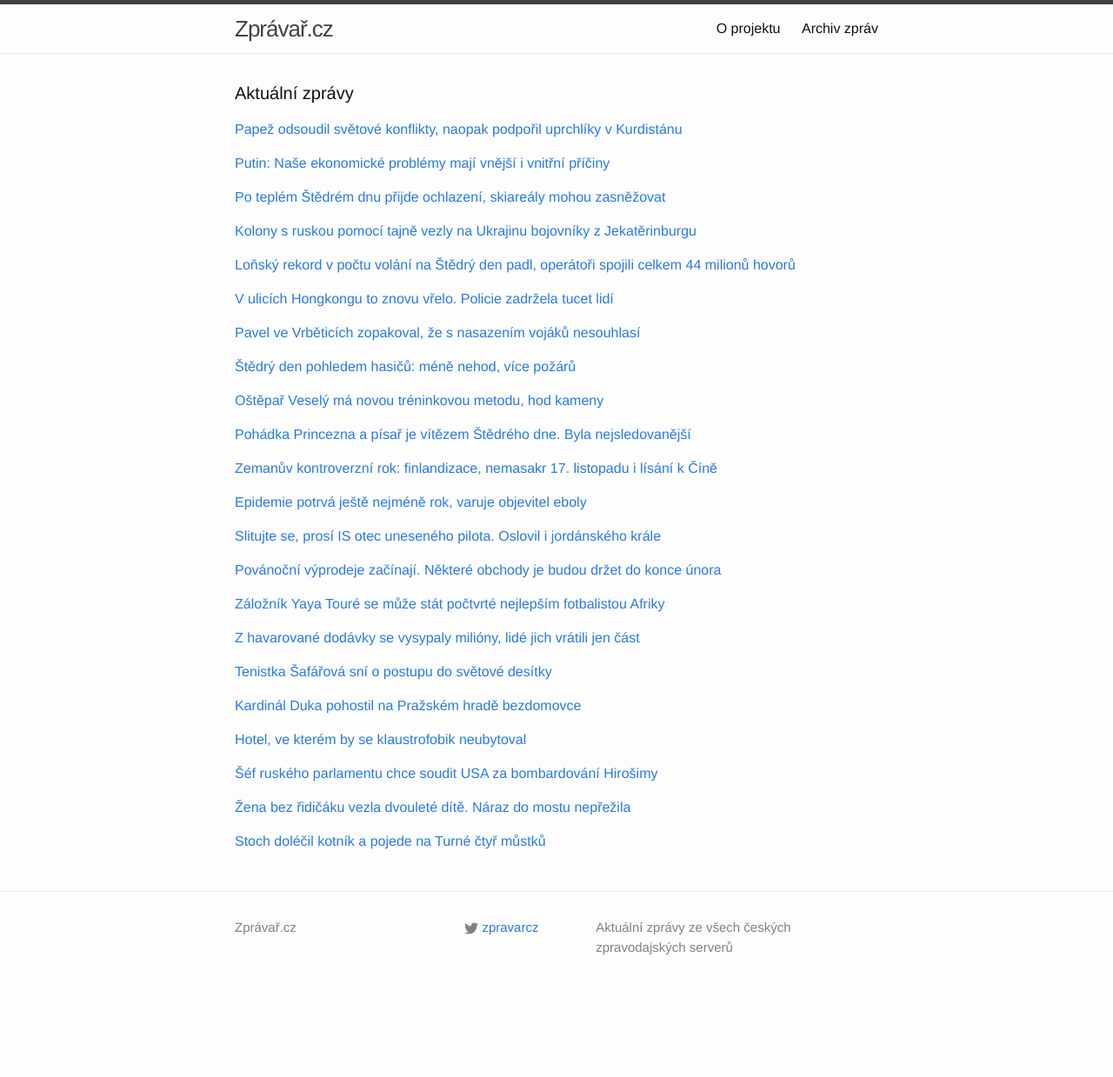
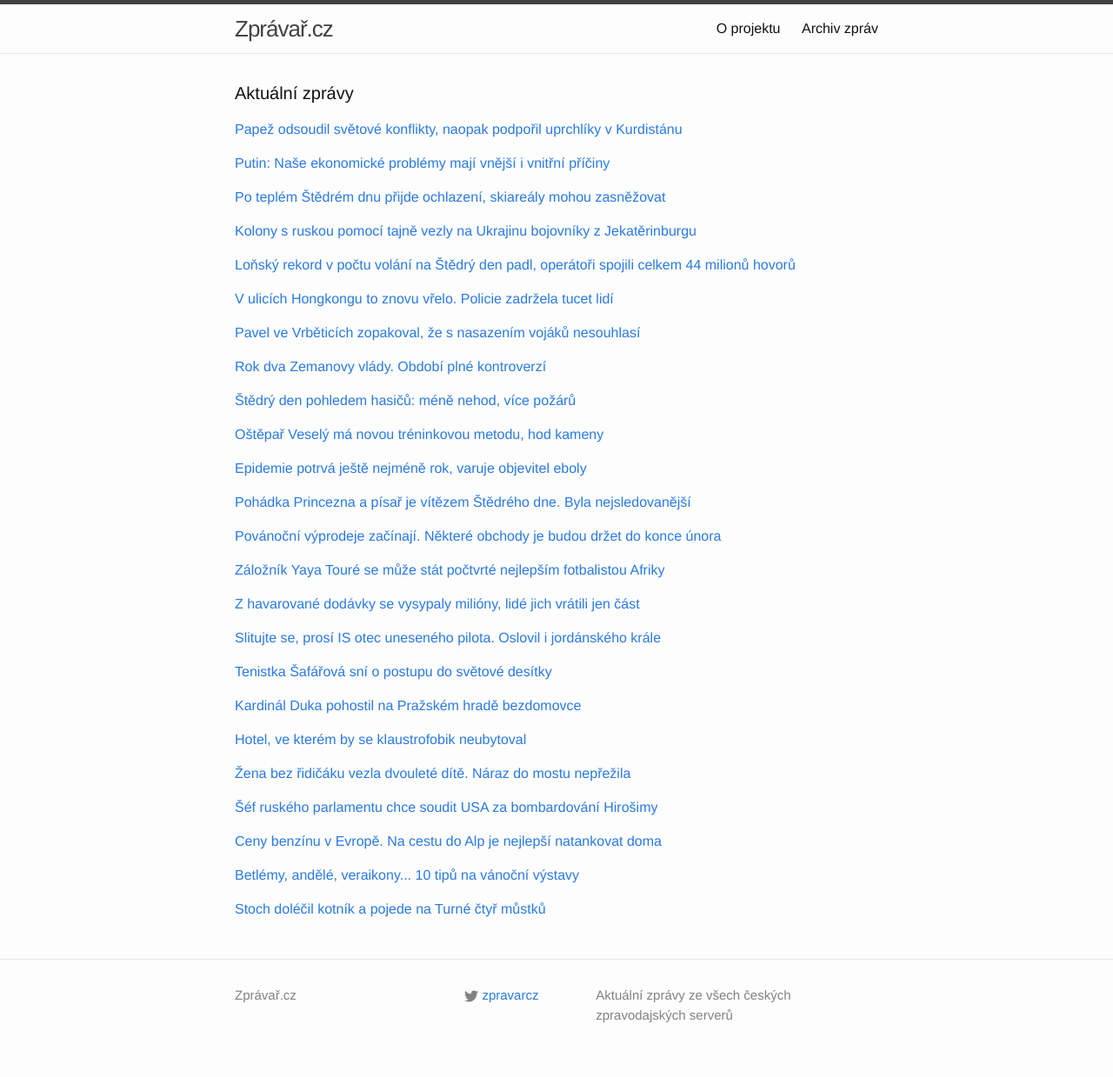
Before and after one commit to adliska/zpravar, a Jekyll site: the page built from index.html, in a window 1280 px wide. Shown: the whole page at 87% size. Built offline with Jekyll 4.4.1, drawn with Linux system fonts in a browser that asks for light colours; before the commit the page ends 1161 px from its top, so only the background shows below that; some of the changed lines change nothing that is shown.

Commit message:
zpravar news update

```diff
--- a/index.html
+++ b/index.html
@@ -104,8 +104,18 @@ layout: default
 <li><a href=http://www.ceskenoviny.cz/zpravy/zpravy/vojaky-ve-vrbeticich-neohlasene-navstivil-sef-generalniho-stabu/1162365>Vojáky ve Vrběticích neohlášeně navštívil šéf generálního štábu - www.ceskenoviny.cz</a></li>
 <li><a href=http://www.ceskenoviny.cz/zpravy/zpravy/lipova-chce-zprujezdnit-cestu-do-haluzic-policie-zatim-nevyhovi/1162353>Lipová chce zprůjezdnit cestu do Haluzic, policie zatím nevyhoví - www.ceskenoviny.cz</a></li>
 </ul>
-</div><p><a href="javascript:;" onclick="toggle_visibility('zpravy7')">Štědrý den pohledem hasičů: méně nehod, více požárů</a></p>
+</div><p><a href="javascript:;" onclick="toggle_visibility('zpravy7')">Rok dva Zemanovy vlády. Období plné kontroverzí</a></p>
 <div id="zpravy7" style="display:none">
+<ul>
+<li><a href=http://www.denik.cz/z_domova/druhy-rok-zemanovy-vlady-byl-plny-kontroverzi-20141225.html>Rok dva Zemanovy vlády. Období plné kontroverzí - www.denik.cz</a></li>
+<li><a href=http://www.lidovky.cz/prezident-milos-zeman-ma-za-sebou-rok-plny-kontroverzi-pia-/zpravy-domov.aspx?c=A141225_162546_ln_domov_mmu>Zemanův kontroverzní rok: finlandizace, nemasakr 17. listopadu i lísání k Číně  - www.lidovky.cz</a></li>
+<li><a href=http://zpravy.e15.cz/domaci/politika/od-podpory-exportu-az-k-cervene-karte-zeman-ma-za-sebou-kontroverzni-rok-1148669>Od podpory exportu až k červené kartě. Zeman má za sebou kontroverzní rok - zpravy.e15.cz</a></li>
+<li><a href=http://zpravy.idnes.cz/kontroverzni-rok-milose-zemana-dnp-/domaci.aspx?c=A141225_151952_domaci_fer>Kontroverzní rok Miloše Zemana: podpora exportu v Číně i vulgarity v ČRo - zpravy.idnes.cz</a></li>
+<li><a href=http://www.novinky.cz/domaci/357229-zemanuv-rok-kontroverzni-vyroky-i-obchodni-navstevy.html>Zemanův rok: Kontroverzní výroky i obchodní návštěvy - www.novinky.cz</a></li>
+<li><a href=http://www.ceskenoviny.cz/zpravy/zpravy/prezident-milos-zeman-ma-za-sebou-rok-plny-kontroverzi/1162381>Prezident Miloš Zeman má za sebou rok plný kontroverzí - www.ceskenoviny.cz</a></li>
+</ul>
+</div><p><a href="javascript:;" onclick="toggle_visibility('zpravy8')">Štědrý den pohledem hasičů: méně nehod, více požárů</a></p>
+<div id="zpravy8" style="display:none">
 <ul>
 <li><a href=http://www.tyden.cz/rubriky/domaci/stedry-den-pohledem-hasicu-mene-nehod-vice-pozaru_328315.html>Štědrý den pohledem hasičů: méně nehod, více požárů - www.tyden.cz</a></li>
 <li><a href=http://www.denik.cz/z_domova/hasicum-na-stedry-den-ubylo-zasahu-pozaru-ale-bylo-vic-20141225.html>Hasičům na Štědrý den ubylo zásahů, požárů ale bylo víc - www.denik.cz</a></li>
@@ -114,8 +124,8 @@ layout: default
 <li><a href=http://www.novinky.cz/krimi/357207-hasici-meli-perny-stedry-den.html>Hasiči měli perný Štědrý den - www.novinky.cz</a></li>
 <li><a href=http://www.novinky.cz/krimi/357207-hasici-na-olomoucku-maji-za-sebou-perny-den.html>Hasiči na Olomoucku mají za sebou perný den  - www.novinky.cz</a></li>
 </ul>
-</div><p><a href="javascript:;" onclick="toggle_visibility('zpravy8')">Oštěpař Veselý má novou tréninkovou metodu, hod kameny</a></p>
-<div id="zpravy8" style="display:none">
+</div><p><a href="javascript:;" onclick="toggle_visibility('zpravy9')">Oštěpař Veselý má novou tréninkovou metodu, hod kameny</a></p>
+<div id="zpravy9" style="display:none">
 <ul>
 <li><a href=http://sport.aktualne.cz/ostepar-vesely-ma-novou-treninkovou-metodu-hod-kameny/r~734919a48c3611e4ba57002590604f2e/>Oštěpař Veselý má novou tréninkovou metodu, hod kameny - sport.aktualne.cz</a></li>
 <li><a href=http://www.denik.cz/atletika/vesely-hazel-kameny-a-k-odchodu-spotakove-rika-vypada-spokojene-20141225.html>Veselý házel kameny a k odchodu Špotákové říká: Vypadá spokojeně - www.denik.cz</a></li>
@@ -124,8 +134,17 @@ layout: default
 <li><a href=http://www.sportovninoviny.cz/zpravy/vesely-se-naucil-zachazet-s-kolenem-a-hazel-sutry/1162372>Veselý se naučil zacházet s kolenem a házel šutry - www.sportovninoviny.cz</a></li>
 <li><a href=http://sport.idnes.cz/vesely-priprava-02f-/atletika.aspx?c=A141223_173925_atletika_fil>Místo oštěpu vrhal šutry, teď bude Veselý házet cukroví. Do sebe - sport.idnes.cz</a></li>
 </ul>
-</div><p><a href="javascript:;" onclick="toggle_visibility('zpravy9')">Pohádka Princezna a písař je vítězem Štědrého dne. Byla nejsledovanější </a></p>
-<div id="zpravy9" style="display:none">
+</div><p><a href="javascript:;" onclick="toggle_visibility('zpravy10')">Epidemie potrvá ještě nejméně rok, varuje objevitel eboly</a></p>
+<div id="zpravy10" style="display:none">
+<ul>
+<li><a href=http://www.ceskatelevize.cz/ct24/svet/296400-epidemie-potrva-jeste-nejmene-rok-varuje-objevitel-eboly/>Epidemie potrvá ještě nejméně rok, varuje objevitel eboly - www.ceskatelevize.cz</a></li>
+<li><a href=http://zpravy.e15.cz/zahranicni/udalosti/boj-proti-ebole-nekonci-epidemie-v-zapadni-africe-potrva-nejmene-rok-1148632>Boj proti ebole nekončí. Epidemie v západní Africe potrvá nejméně rok - zpravy.e15.cz</a></li>
+<li><a href=http://www.novinky.cz/zahranicni/svet/357209-epidemie-eboly-potrva-nejmene-dalsi-rok.html>Epidemie eboly potrvá nejméně další rok  - www.novinky.cz</a></li>
+<li><a href=http://zahranicni.ihned.cz/afrika/c1-63298760-ebola-afrika-epidemie>Epidemie eboly potrvá na západě Afriky ještě nejméně rok - zahranicni.ihned.cz</a></li>
+<li><a href=http://www.ceskenoviny.cz/zpravy/zpravy/epidemie-eboly-v-zapadni-africe-asi-potrva-nejmene-jeste-rok/1162301>Epidemie eboly v západní Africe asi potrvá nejméně ještě rok - www.ceskenoviny.cz</a></li>
+</ul>
+</div><p><a href="javascript:;" onclick="toggle_visibility('zpravy11')">Pohádka Princezna a písař je vítězem Štědrého dne. Byla nejsledovanější </a></p>
+<div id="zpravy11" style="display:none">
 <ul>
 <li><a href=http://www.lidovky.cz/pohadka-princezna-a-pisar-je-vitezem-stedreho-dne-byla-nejsledovanejsi-1ml-/media.aspx?c=A141225_125446_ln-media_rof>Pohádka Princezna a písař je vítězem Štědrého dne. Byla nejsledovanější  - www.lidovky.cz</a></li>
 <li><a href=http://www.ceskatelevize.cz/ct24/media-it/296393-stedremu-dni-opet-kralovala-nova-pohadka-ct/>Štědrému dni opět kralovala nová pohádka ČT - www.ceskatelevize.cz</a></li>
@@ -133,55 +152,37 @@ layout: default
 <li><a href=http://www.denik.cz/ekonomika/pohadka-princezna-a-pisar-nejsledovanejsim-poradem-stedreho-dne-20141225.html>Pohádka Princezna a písař nejsledovanějším pořadem Štědrého dne - www.denik.cz</a></li>
 <li><a href=http://domaci.ihned.cz/c1-63298770-sledovanost-stedry-vecer-stedry-den-ct1-nova-prima>Štědrý večer ovládly ČT 1 a Prima. Porazily i premiéru Šafránkové na Nově - domaci.ihned.cz</a></li>
 </ul>
-</div><p><a href="javascript:;" onclick="toggle_visibility('zpravy10')">Zemanův kontroverzní rok: finlandizace, nemasakr 17. listopadu i lísání k Číně </a></p>
-<div id="zpravy10" style="display:none">
-<ul>
-<li><a href=http://www.lidovky.cz/prezident-milos-zeman-ma-za-sebou-rok-plny-kontroverzi-pia-/zpravy-domov.aspx?c=A141225_162546_ln_domov_mmu>Zemanův kontroverzní rok: finlandizace, nemasakr 17. listopadu i lísání k Číně  - www.lidovky.cz</a></li>
-<li><a href=http://zpravy.e15.cz/domaci/politika/od-podpory-exportu-az-k-cervene-karte-zeman-ma-za-sebou-kontroverzni-rok-1148669>Od podpory exportu až k červené kartě. Zeman má za sebou kontroverzní rok - zpravy.e15.cz</a></li>
-<li><a href=http://zpravy.idnes.cz/kontroverzni-rok-milose-zemana-dnp-/domaci.aspx?c=A141225_151952_domaci_fer>Kontroverzní rok Miloše Zemana: podpora exportu v Číně i vulgarity v ČRo - zpravy.idnes.cz</a></li>
-<li><a href=http://www.novinky.cz/domaci/357229-zemanuv-rok-kontroverzni-vyroky-i-obchodni-navstevy.html>Zemanův rok: Kontroverzní výroky i obchodní návštěvy - www.novinky.cz</a></li>
-<li><a href=http://www.ceskenoviny.cz/zpravy/zpravy/prezident-milos-zeman-ma-za-sebou-rok-plny-kontroverzi/1162381>Prezident Miloš Zeman má za sebou rok plný kontroverzí - www.ceskenoviny.cz</a></li>
-</ul>
-</div><p><a href="javascript:;" onclick="toggle_visibility('zpravy11')">Epidemie potrvá ještě nejméně rok, varuje objevitel eboly</a></p>
-<div id="zpravy11" style="display:none">
-<ul>
-<li><a href=http://www.ceskatelevize.cz/ct24/svet/296400-epidemie-potrva-jeste-nejmene-rok-varuje-objevitel-eboly/>Epidemie potrvá ještě nejméně rok, varuje objevitel eboly - www.ceskatelevize.cz</a></li>
-<li><a href=http://zpravy.e15.cz/zahranicni/udalosti/boj-proti-ebole-nekonci-epidemie-v-zapadni-africe-potrva-nejmene-rok-1148632>Boj proti ebole nekončí. Epidemie v západní Africe potrvá nejméně rok - zpravy.e15.cz</a></li>
-<li><a href=http://www.novinky.cz/zahranicni/svet/357209-epidemie-eboly-potrva-nejmene-dalsi-rok.html>Epidemie eboly potrvá nejméně další rok  - www.novinky.cz</a></li>
-<li><a href=http://zahranicni.ihned.cz/afrika/c1-63298760-ebola-afrika-epidemie>Epidemie eboly potrvá na západě Afriky ještě nejméně rok - zahranicni.ihned.cz</a></li>
-<li><a href=http://www.ceskenoviny.cz/zpravy/zpravy/epidemie-eboly-v-zapadni-africe-asi-potrva-nejmene-jeste-rok/1162301>Epidemie eboly v západní Africe asi potrvá nejméně ještě rok - www.ceskenoviny.cz</a></li>
-</ul>
-</div><p><a href="javascript:;" onclick="toggle_visibility('zpravy12')">Slitujte se, prosí IS otec uneseného pilota. Oslovil i jordánského krále</a></p>
+</div><p><a href="javascript:;" onclick="toggle_visibility('zpravy12')">Povánoční výprodeje začínají. Některé obchody je budou držet do konce února</a></p>
 <div id="zpravy12" style="display:none">
-<ul>
-<li><a href=http://zpravy.idnes.cz/otec-zajateho-jordanskeho-pilota-apeluje-na-unosce-f8q-/zahranicni.aspx?c=A141225_145747_zahranicni_ert>Slitujte se, prosí IS otec uneseného pilota. Oslovil i jordánského krále - zpravy.idnes.cz</a></li>
-<li><a href=http://www.ceskatelevize.cz/ct24/svet/296404-jordansko-se-snazi-zachranit-pilota-jehoz-v-syrii-zajal-is/>Jordánsko se snaží zachránit pilota, jehož v Sýrii zajal IS - www.ceskatelevize.cz</a></li>
-<li><a href=http://zpravy.aktualne.cz/zahranici/jordansko-se-snazi-zachranit-pilota-jehoz-v-syrii-zajal-is/r~c74446048c2811e4aff10025900fea04/>Jordánsko se snaží zachránit pilota, jehož zajali islamisté - zpravy.aktualne.cz</a></li>
-<li><a href=http://www.ceskenoviny.cz/zpravy/zpravy/jordansko-se-snazi-zachranit-pilota-jehoz-v-syrii-zajal-is/1162357>Jordánsko se snaží zachránit pilota, jehož v Sýrii zajal IS - www.ceskenoviny.cz</a></li>
-</ul>
-</div><p><a href="javascript:;" onclick="toggle_visibility('zpravy13')">Povánoční výprodeje začínají. Některé obchody je budou držet do konce února</a></p>
-<div id="zpravy13" style="display:none">
 <ul>
 <li><a href=http://byznys.ihned.cz/c1-63300160-povanocni-vyprodeje-zacinaji-nektere-obchody-je-budou-drzet-do-konce-unora>Povánoční výprodeje začínají. Některé obchody je budou držet do konce února - byznys.ihned.cz</a></li>
 <li><a href=http://ekonomika.idnes.cz/povanocni-vyprodej-2014-0uw-/ekonomika.aspx?c=A141225_094200_ekonomika_hro>Startují povánoční výprodeje. Slevíme až 70 procent, slibují prodejci - ekonomika.idnes.cz</a></li>
 <li><a href=http://www.denik.cz/ekonomika/v-patek-spusti-obchodnici-povanocni-vyprodeje-20141225.html>V pátek spustí obchodníci výprodeje, slevy budou až 70 procent - www.denik.cz</a></li>
 <li><a href=http://www.financninoviny.cz/zpravodajstvi/zpravy/v-patek-spusti-obchodnici-povanocni-vyprodeje/1162311>V pátek spustí obchodníci povánoční výprodeje - www.financninoviny.cz</a></li>
 </ul>
-</div><p><a href="javascript:;" onclick="toggle_visibility('zpravy14')">Záložník Yaya Touré se může stát počtvrté nejlepším fotbalistou Afriky</a></p>
-<div id="zpravy14" style="display:none">
+</div><p><a href="javascript:;" onclick="toggle_visibility('zpravy13')">Záložník Yaya Touré se může stát počtvrté nejlepším fotbalistou Afriky</a></p>
+<div id="zpravy13" style="display:none">
 <ul>
 <li><a href=http://www.rozhlas.cz/_zprava/zaloznik-yaya-toure-se-muze-stat-poctvrte-nejlepsim-fotbalistou-afriky--1436688>Záložník Yaya Touré se může stát počtvrté nejlepším fotbalistou Afriky - www.rozhlas.cz</a></li>
 <li><a href=http://fotbal.idnes.cz/yaya-toure-se-muze-poctvrte-stat-nejlepsim-fotbalistou-afriky-pvm-/fot_reprez.aspx?c=A141225_152434_fot_reprez_par>Yaya Touré se může stát počtvrté nejlepším fotbalistou Afriky - fotbal.idnes.cz</a></li>
 <li><a href=http://sport.aktualne.cz/nejlepsi-fotbalista-afriky-bude-to-opet-yaya-toure/r~866670768c4111e4aff10025900fea04/>Nejlepší fotbalista Afriky: bude to opět Yaya Touré? - sport.aktualne.cz</a></li>
 <li><a href=http://www.denik.cz/fotbal/bony-ne-nejlepsim-fotbalistou-afriky-se-muze-znovu-stat-yaya-toure-20141225.html>Bony ne, nejlepším fotbalistou Afriky se může znovu stát Yaya Touré - www.denik.cz</a></li>
 </ul>
-</div><p><a href="javascript:;" onclick="toggle_visibility('zpravy15')">Z havarované dodávky se vysypaly milióny, lidé jich vrátili jen část</a></p>
-<div id="zpravy15" style="display:none">
+</div><p><a href="javascript:;" onclick="toggle_visibility('zpravy14')">Z havarované dodávky se vysypaly milióny, lidé jich vrátili jen část</a></p>
+<div id="zpravy14" style="display:none">
 <ul>
 <li><a href=http://www.novinky.cz/koktejl/357210-z-havarovane-dodavky-se-vysypaly-miliony-lide-jich-vratili-jen-cast.html>Z havarované dodávky se vysypaly milióny, lidé jich vrátili jen část - www.novinky.cz</a></li>
 <li><a href=http://www.novinky.cz/koktejl/357210-z-havarovane-dodavky-se-vysypaly-miliony-lide-si-je-rozebrali.html>Z havarované dodávky se vysypaly milióny, lidé si je rozebrali - www.novinky.cz</a></li>
 <li><a href=http://zpravy.idnes.cz/havarie-dodavky-s-miliony-dolaru-v-hongkongu-fnd-/zahranicni.aspx?c=A141225_080704_zahranicni_cen>Hongkongská policie žádá lidi, aby vrátili miliony z havarované dodávky - zpravy.idnes.cz</a></li>
 <li><a href=http://zpravy.aktualne.cz/zahranici/hongkongska-policie-postrada-miliony-z-havarovane-dodavky/r~088bcb508c0611e4b98c002590604f2e/>Hongkongská policie postrádá miliony z havarované dodávky - zpravy.aktualne.cz</a></li>
+</ul>
+</div><p><a href="javascript:;" onclick="toggle_visibility('zpravy15')">Slitujte se, prosí IS otec uneseného pilota. Oslovil i jordánského krále</a></p>
+<div id="zpravy15" style="display:none">
+<ul>
+<li><a href=http://zpravy.idnes.cz/otec-zajateho-jordanskeho-pilota-apeluje-na-unosce-f8q-/zahranicni.aspx?c=A141225_145747_zahranicni_ert>Slitujte se, prosí IS otec uneseného pilota. Oslovil i jordánského krále - zpravy.idnes.cz</a></li>
+<li><a href=http://www.ceskatelevize.cz/ct24/svet/296404-jordansko-se-snazi-zachranit-pilota-jehoz-v-syrii-zajal-is/>Jordánsko se snaží zachránit pilota, jehož v Sýrii zajal IS - www.ceskatelevize.cz</a></li>
+<li><a href=http://zpravy.aktualne.cz/zahranici/jordansko-se-snazi-zachranit-pilota-jehoz-v-syrii-zajal-is/r~c74446048c2811e4aff10025900fea04/>Jordánsko se snaží zachránit pilota, jehož zajali islamisté - zpravy.aktualne.cz</a></li>
+<li><a href=http://www.ceskenoviny.cz/zpravy/zpravy/jordansko-se-snazi-zachranit-pilota-jehoz-v-syrii-zajal-is/1162357>Jordánsko se snaží zachránit pilota, jehož v Sýrii zajal IS - www.ceskenoviny.cz</a></li>
 </ul>
 </div><p><a href="javascript:;" onclick="toggle_visibility('zpravy16')">Tenistka Šafářová sní o postupu do světové desítky</a></p>
 <div id="zpravy16" style="display:none">
@@ -206,22 +207,36 @@ layout: default
 <li><a href=http://www.novinky.cz/cestovani/356871-velky-kufr-nabizi-turistum-postel-i-toaletu.html>Velký kufr nabízí turistům postel i toaletu - www.novinky.cz</a></li>
 <li><a href=http://www.novinky.cz/cestovani/356871-ve-velkem-kufru-najdou-cestovatele-postel-i-toaletu.html>Ve velkém kufru najdou cestovatelé postel i toaletu - www.novinky.cz</a></li>
 </ul>
-</div><p><a href="javascript:;" onclick="toggle_visibility('zpravy19')">Šéf ruského parlamentu chce soudit USA za bombardování Hirošimy </a></p>
+</div><p><a href="javascript:;" onclick="toggle_visibility('zpravy19')">Žena bez řidičáku vezla dvouleté dítě. Náraz do mostu nepřežila</a></p>
 <div id="zpravy19" style="display:none">
+<ul>
+<li><a href=http://ostrava.idnes.cz/naraz-bmw-do-mostu-v-havirove-djr-/ostrava-zpravy.aspx?c=A141225_155117_ostrava-zpravy_mav>Žena bez řidičáku vezla dvouleté dítě. Náraz do mostu nepřežila - ostrava.idnes.cz</a></li>
+<li><a href=http://www.novinky.cz/krimi/357211-v-havirove-zemrela-pri-nehode-mlada-zena-ridila-bez-prukazu.html>V Havířově zemřela při nehodě mladá žena, řídila bez průkazu - www.novinky.cz</a></li>
+<li><a href=http://www.ceskenoviny.cz/zpravy/zpravy/v-havirove-pri-nehode-zemrela-ctyriadvacetileta-zena/1162325>V Havířově při nehodě zemřela čtyřiadvacetiletá žena - www.ceskenoviny.cz</a></li>
+</ul>
+</div><p><a href="javascript:;" onclick="toggle_visibility('zpravy20')">Šéf ruského parlamentu chce soudit USA za bombardování Hirošimy </a></p>
+<div id="zpravy20" style="display:none">
 <ul>
 <li><a href=http://www.lidovky.cz/rusky-politik-vyzval-k-vysetrovani-americkeho-utoku-na-hirosimu-p9q-/zpravy-svet.aspx?c=A141225_173308_ln_zahranici_mmu>Šéf ruského parlamentu chce soudit USA za bombardování Hirošimy  - www.lidovky.cz</a></li>
 <li><a href=http://zpravy.aktualne.cz/zahranici/sef-dumy-meli-bychom-proverit-atomove-udery-na-japonsko/r~608a66288c4611e49e4b0025900fea04/>Prověřme atomové údery USA na Japonce, vyzval šéf ruské dumy - zpravy.aktualne.cz</a></li>
 <li><a href=http://echo24.cz/a/wqBsW>Ruská justice by měla prošetřit útok na Hirošimu, řekl šéf Dumy - echo24.cz</a></li>
 </ul>
-</div><p><a href="javascript:;" onclick="toggle_visibility('zpravy20')">Žena bez řidičáku vezla dvouleté dítě. Náraz do mostu nepřežila</a></p>
-<div id="zpravy20" style="display:none">
+</div><p><a href="javascript:;" onclick="toggle_visibility('zpravy21')">Ceny benzínu v Evropě. Na cestu do Alp je nejlepší natankovat doma</a></p>
+<div id="zpravy21" style="display:none">
 <ul>
-<li><a href=http://ostrava.idnes.cz/naraz-bmw-do-mostu-v-havirove-djr-/ostrava-zpravy.aspx?c=A141225_155117_ostrava-zpravy_mav>Žena bez řidičáku vezla dvouleté dítě. Náraz do mostu nepřežila - ostrava.idnes.cz</a></li>
-<li><a href=http://www.novinky.cz/krimi/357211-v-havirove-zemrela-pri-nehode-mlada-zena-ridila-bez-prukazu.html>V Havířově zemřela při nehodě mladá žena, řídila bez průkazu - www.novinky.cz</a></li>
-<li><a href=http://www.ceskenoviny.cz/zpravy/zpravy/v-havirove-pri-nehode-zemrela-ctyriadvacetileta-zena/1162325>V Havířově při nehodě zemřela čtyřiadvacetiletá žena - www.ceskenoviny.cz</a></li>
+<li><a href=http://www.denik.cz/ekonomika/ceny-benzinu-v-evrope-na-cestu-do-alp-je-nejlepsi-natankovat-doma-20141225.html>Ceny benzínu v Evropě. Na cestu do Alp je nejlepší natankovat doma - www.denik.cz</a></li>
+<li><a href=http://ekonomika.idnes.cz/ceny-benzinu-v-zahranici-prosinec-2014-dv0-/ekonomika.aspx?c=A141225_115251_ekonomika_hro>Velký přehled cen benzinu v Evropě: na cestu do Alp natankujte v Česku - ekonomika.idnes.cz</a></li>
+<li><a href=http://www.financninoviny.cz/zpravodajstvi/zpravy/cesi-by-si-meli-pred-cestou-do-alp-natankovat-doma/1162345>Češi by si měli před cestou do Alp natankovat doma - www.financninoviny.cz</a></li>
 </ul>
-</div><p><a href="javascript:;" onclick="toggle_visibility('zpravy21')">Stoch doléčil kotník a pojede na Turné čtyř můstků</a></p>
-<div id="zpravy21" style="display:none">
+</div><p><a href="javascript:;" onclick="toggle_visibility('zpravy22')">Betlémy, andělé, veraikony... 10 tipů na vánoční výstavy </a></p>
+<div id="zpravy22" style="display:none">
+<ul>
+<li><a href=http://www.lidovky.cz/betlemy-andele-veraikony-10-tipu-na-vanocni-vystavy-f8r-/kultura.aspx?c=A141223_145013_ln_kultura_hep>Betlémy, andělé, veraikony... 10 tipů na vánoční výstavy  - www.lidovky.cz</a></li>
+<li><a href=http://ostrava.idnes.cz/pro-tiskare-z-frydku-mistku-jsou-betlemy-poselstvim-proto-je-sbira-1pv-/ostrava-zpravy.aspx?c=A141218_2125367_ostrava-zpravy_jog>Pro tiskaře z Frýdku-Místku jsou betlémy poselstvím. Proto je sbírá - ostrava.idnes.cz</a></li>
+<li><a href=http://cestovani.idnes.cz/na-vystave-betlemu-si-prohlednete-tradicni-vyrobky-i-neobvykle-betlemy-1a1-/kudyznudy.aspx?c=A141215_164155_kudyznudy_bes>Na výstavě betlémů si prohlédnete tradiční výrobky i neobvyklé betlémy - cestovani.idnes.cz</a></li>
+</ul>
+</div><p><a href="javascript:;" onclick="toggle_visibility('zpravy23')">Stoch doléčil kotník a pojede na Turné čtyř můstků</a></p>
+<div id="zpravy23" style="display:none">
 <ul>
 <li><a href=http://sport.aktualne.cz/stoch-dolecil-kotnik-a-pojede-na-turne-ctyr-mustku/r~51c14ade8c2411e4b6d20025900fea04/>Stoch doléčil kotník a pojede na Turné čtyř můstků - sport.aktualne.cz</a></li>
 <li><a href=http://sport.idnes.cz/skokan-stoch-pred-turne-stihl-dolecil-zraneny-kotnik-p0v-/lyzovani.aspx?c=A141225_103311_lyzovani_par>Koudelkovi na Turné přibyl soupeř, Stoch stihl doléčit zraněný kotník - sport.idnes.cz</a></li>
```
